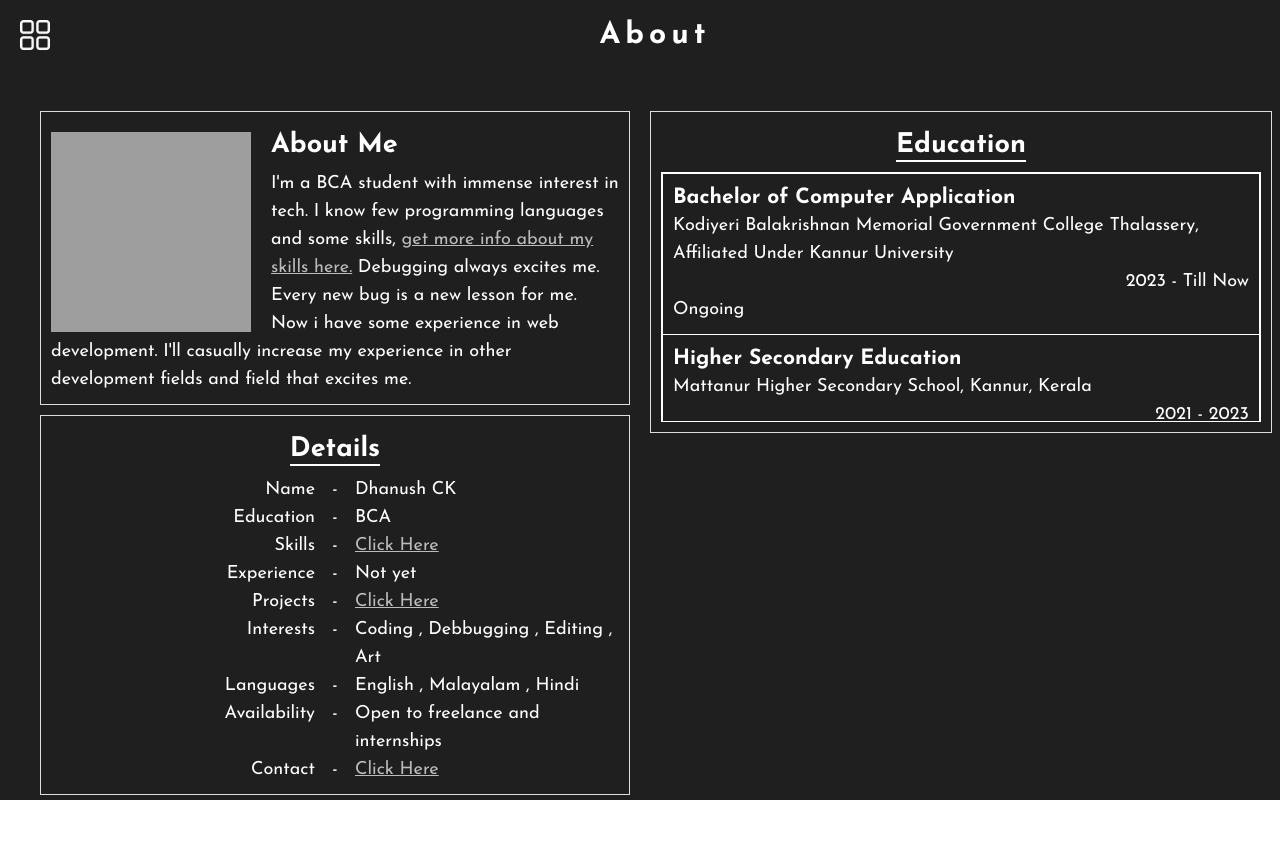
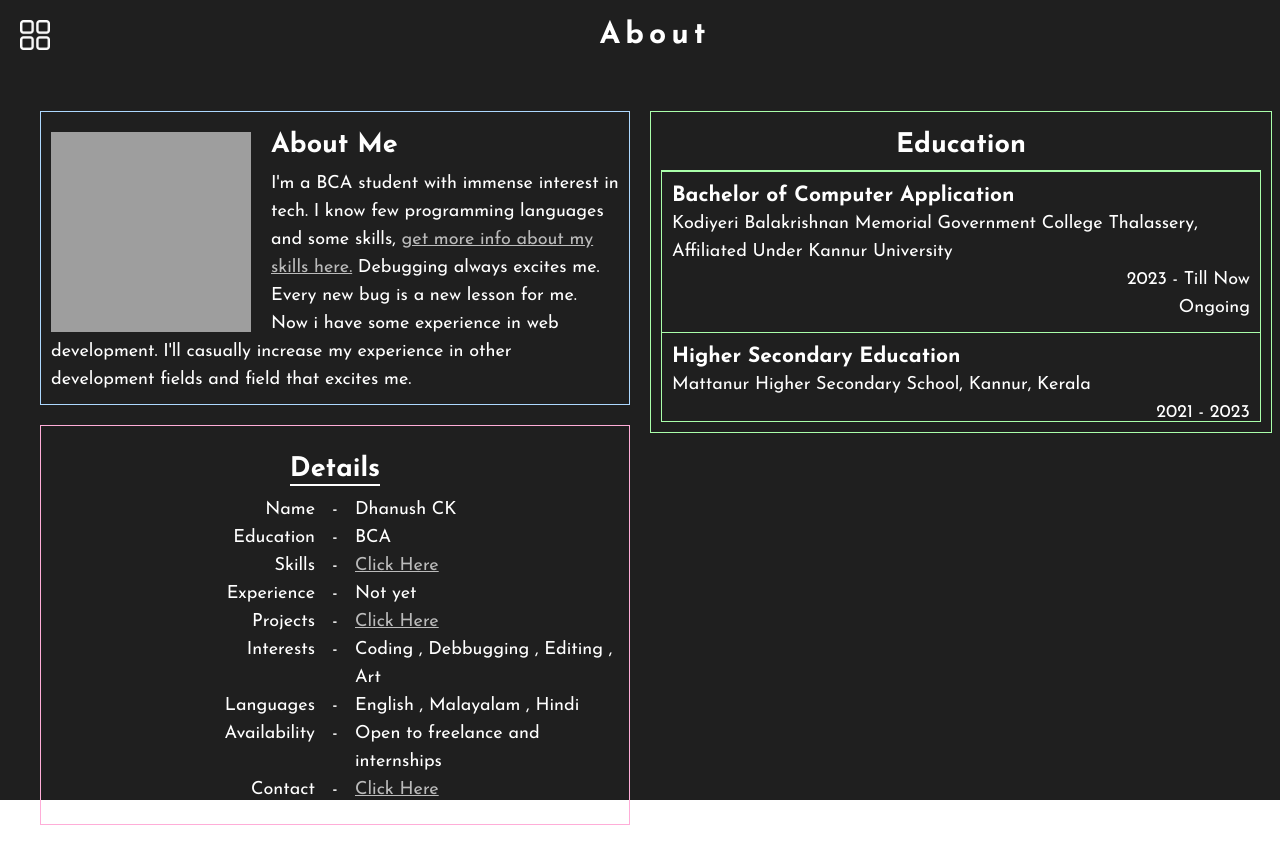
Before and after one commit to Dhanush-ck/Portfolio-V2, a plain HTML site: page public/pages/about.html in a window 1280 px wide. Before the commit the page ends 815 px from the top, so only its background shows below. Drawn offline with Linux system fonts and the light colour scheme; grey boxes are pictures that could not be loaded.

Commit message:
feat : Added custom slidebar and colors to the borders of divs

```diff
--- a/public/css/aboutStyle.css
+++ b/public/css/aboutStyle.css
@@ -66,14 +66,16 @@
 .first-block {
     /* margin: 10px 0 10px 10px; */
     padding: 10px;
-    /* height: 100%; */
+    height: 100%;
+    display: grid;
+    grid-template-rows: auto 1fr;
 }
 
 .about-me {
     padding: 10px;
     margin: 10px 0 10px 10px;
     justify-content: space-between;
-    border: 1px solid #ddd;
+    border: 1px solid #add8ff;
 }
 
 .about-me img {
@@ -90,7 +92,7 @@
 .details {
     margin: 10px 0 10px 10px;
     padding: 10px;
-    border: 1px solid #ddd;
+    border: 1px solid #ffadd8;
     display: flex;
     justify-content: center;
     align-items: center;
@@ -126,12 +128,14 @@
     /* margin: 10px; */
     padding: 10px;
     /* border: 2px solid white; */
+    display: grid;
+    grid-template-rows: auto 1fr;
 }
 
 .education {
     margin: 10px 10px 10px 0;
     padding: 10px;
-    border: 1px solid #ddd;
+    border: 1px solid #aaffaa;
     width: 100%;
     max-height: 300px;
     display: flex;
@@ -142,17 +146,22 @@
 
 .education h2 {
     margin: 10px;
-    border-bottom: 2px solid #fff;
 }
 
 .education-contents {
-    overflow-y: scroll;
-    border: 1px solid white;
+    overflow-y: auto;
+    border: 1px solid #aaffaa;
+}
+
+.education-contents::-webkit-scrollbar {
+    width: 3px;
 }
 
 table, tr, td {
     border-collapse: collapse;
-    border: 1px solid white;
+    border: 1px solid #aaffaa;
+    border-right: none;
+    border-left: none;
     width: 100%;
     padding: 10px;
 }
@@ -165,8 +174,25 @@ table, tr, td {
     /* margin: 10px; */
 }
 
-.year {
+.year, .status {
     text-align: end;
+}
+
+::-webkit-scrollbar {
+    width: 5px;
+    height: 5px;
+    border-radius: 20px;
+    border: none;
+}
+
+::-webkit-scrollbar-track {
+    background: #1f1f1f;
+}
+
+::-webkit-scrollbar-thumb {
+    background-color: #1f1f1f;
+    border-radius: 20px;
+    border: 3px solid #bbb;
 }
 
 .slideDown {
@@ -183,3 +209,15 @@ table, tr, td {
         opacity: 1;
     }
 }
+
+@media (prefers-color-scheme: light) {
+    ::-webkit-scrollbar-track {
+        background: #ddd;
+    }
+
+    ::-webkit-scrollbar-thumb {
+        background-color: #ddd;
+        border-radius: 20px;
+        border: 3px solid #555;
+    }
+}
```
